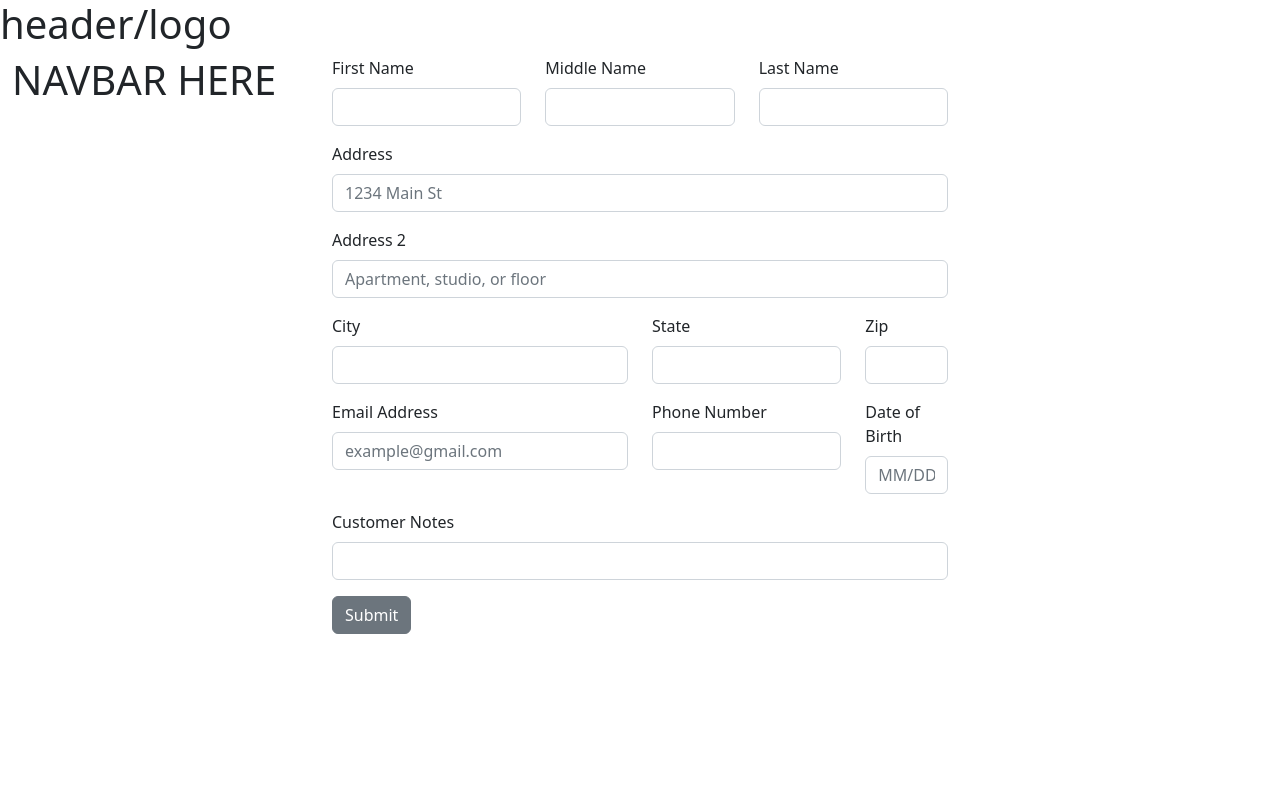
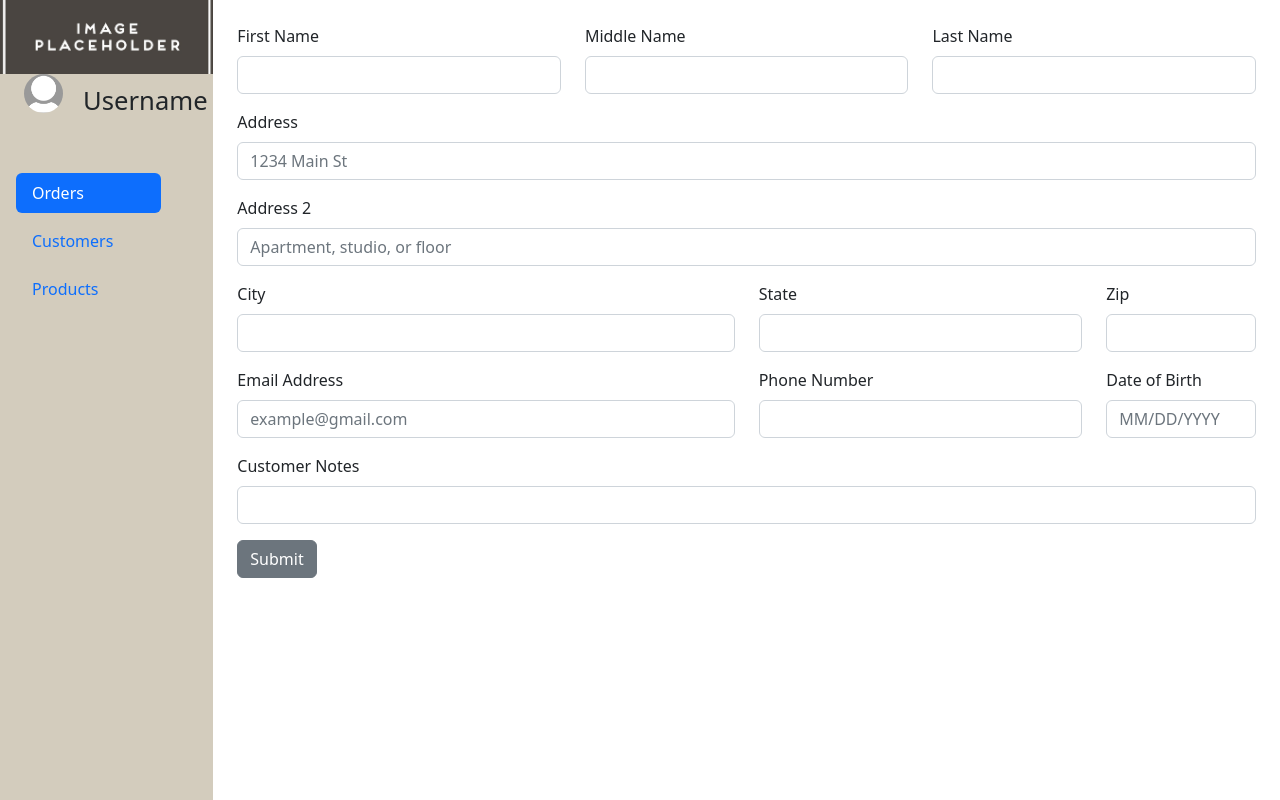
Before and after one commit to EICPCohort6/capstone-order-tracking, a React (Create React App) app in the folder FrontEnd/front-end/: page / in a window 1280 px wide. Built offline with nearby package versions, Linux system fonts and the light colour scheme.

Commit message:
Added the navbar and some other changes

```diff
--- a/FrontEnd/front-end/src/App.css
+++ b/FrontEnd/front-end/src/App.css
@@ -36,3 +36,27 @@
     transform: rotate(360deg);
   }
 }
+
+.Navbar-background {
+  background-color: #d3ccbd
+}
+
+.User-image {
+  border-radius: 50%;
+  width: auto;
+  height: auto;
+  max-width: 100%;
+  max-height: 100%;
+  object-fit: contain;
+}
+ .User-name {
+  font-size: 2vw;
+ }
+
+ .Color-nav {
+  width: auto;
+  height: auto;
+  max-width: 100%;
+  max-height: 100%;
+  object-fit: contain;
+ }
--- /dev/null
+++ b/FrontEnd/front-end/src/components/navigation.js
@@ -0,0 +1,44 @@
+import React from "react";
+import { Row, Container, Col, Nav, NavItem, NavLink } from "reactstrap";
+
+const NavigationBar = () => {
+  return (
+    <>
+      <Container className="p-0">
+        <Row xs="1" noGutters>
+          <img src="/assets/placeholder_template.jpg" />
+        </Row>
+        <Row className="px-4">
+          <Col xs="4" noGutters>
+            <img
+              src="/assets/default-profile.jpg"
+              width="100%"
+              height="100%"
+              className="User-image"
+            />
+          </Col>
+          <Col xs="8" className="User-name p-2">
+            <p>Username</p>
+          </Col>
+        </Row>
+        <Row className="p-4 Color-nav">
+          <Nav pills vertical>
+            <NavItem className="p-1">
+              <NavLink active href="#">
+                Orders
+              </NavLink>
+            </NavItem>
+            <NavItem className="p-1">
+              <NavLink href="#">Customers</NavLink>
+            </NavItem>
+            <NavItem className="p-1">
+              <NavLink href="#">Products</NavLink>
+            </NavItem>
+          </Nav>
+        </Row>
+      </Container>
+    </>
+  );
+};
+
+export default NavigationBar;
--- a/FrontEnd/front-end/src/pages/mainPage.js
+++ b/FrontEnd/front-end/src/pages/mainPage.js
@@ -1,17 +1,17 @@
 import React from "react";
 import { Row, Container, Col } from "reactstrap";
 import CustomerForm from "../components/create-customer";
+import NavigationBar from "../components/navigation";
 
 const MainPage = () => {
   return (
     <>
-      <h1>header/logo</h1>
-      <Container fluid>
-        <Row>
-          <Col xs="3">
-            <h1>NAVBAR HERE</h1>
+      <Container fluid className="p-0">
+        <Row h noGutters>
+          <Col xs="2" className="Navbar-background" style={{ height: "100vh" }}>
+            <NavigationBar />
           </Col>
-          <Col xs="6">
+          <Col xs="10" style={{ height: "100vh" }} className="p-4">
             <CustomerForm />
           </Col>
         </Row>
```
Also changed, not shown: FrontEnd/front-end/public/assets/default-profile.jpg (added), FrontEnd/front-end/public/assets/placeholder_template.jpg (added).
